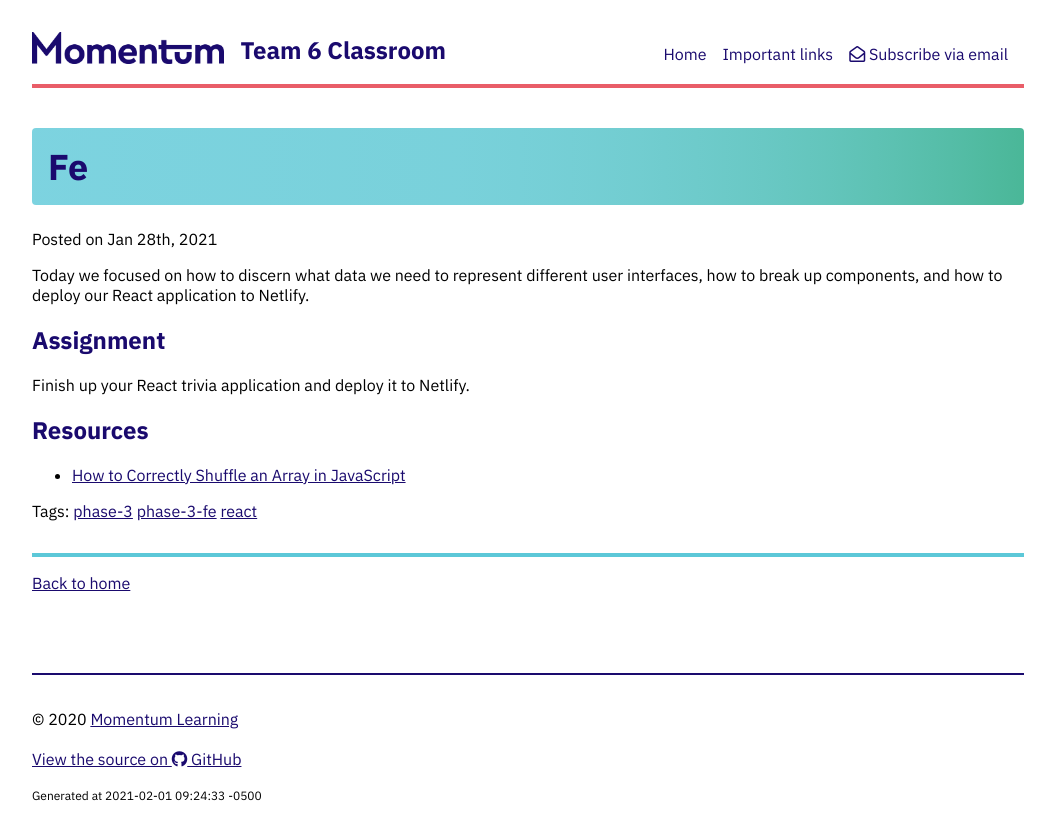
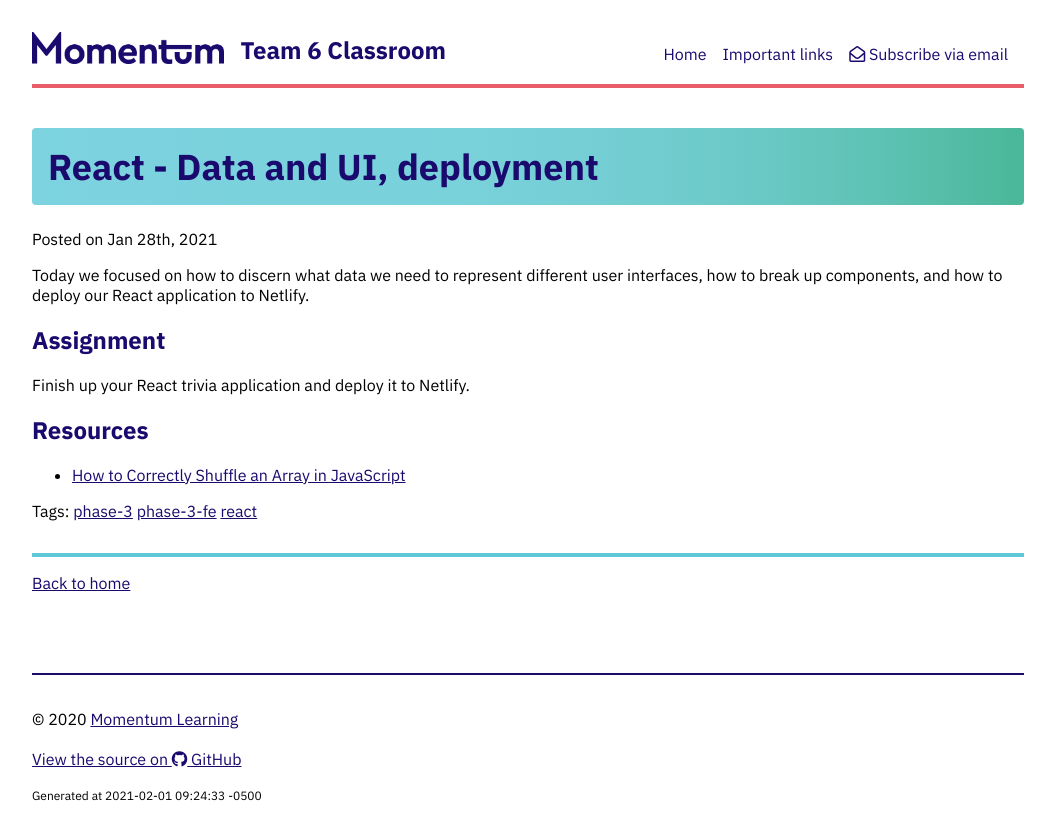
Before and after one commit to momentum-team-6/momentum-team-6.github.io, a Jekyll site: the page built from _posts/2021-01-28-fe.md, in a window 1280 px wide. Shown: the top 840 px of the page, without its empty margins (112-1167 px from the left). Built offline with Jekyll 4.4.1, drawn with Linux system fonts in a browser that asks for light colours; nearby versions of some CDN libraries.

Commit message:
Update title

```diff
--- a/_posts/2021-01-28-fe.md
+++ b/_posts/2021-01-28-fe.md
@@ -1,6 +1,6 @@
 ---
 layout: post
-title:
+title: React - Data and UI, deployment
 tags: phase-3 phase-3-fe react
 ---
 
```
